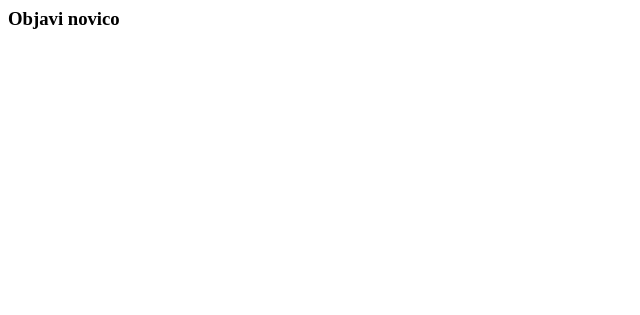
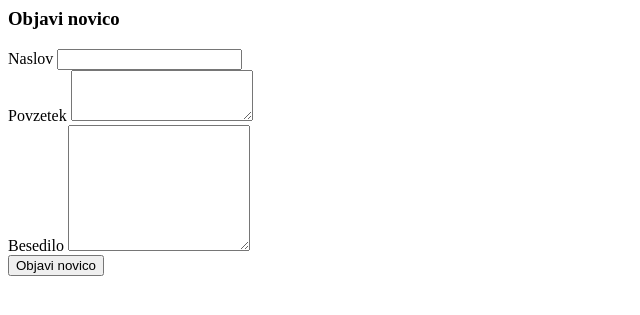
Before and after one commit to TimotejZavski/SA-spletnaloga, a PHP site: page /views/articles/create.php in a window 1280 px wide. Before the commit the part shown is almost empty. Shown: the top 315 px of the page, without its empty margins (0-640 px from the left). Run offline with PHP 8.4, Linux system fonts and the light colour scheme.

Commit message:
Dodan obrazec

```diff
--- a/views/articles/create.php
+++ b/views/articles/create.php
@@ -1,3 +1,19 @@
 <div class="container">
-    <h3>Objavi novico</h3>
+    <h3 class="mb-3">Objavi novico</h3>
+    <form>
+        <div class="mb-3">
+            <label class="form-label">Naslov</label>
+            <input type="text" class="form-control">
+        </div>
+        <div class="mb-3">
+            <label class="form-label">Povzetek</label>
+            <textarea class="form-control" rows="3"></textarea>
+        </div>
+        <div class="mb-3">
+            <label class="form-label">Besedilo</label>
+            <textarea class="form-control" rows="8"></textarea>
+        </div>
+        <button type="submit" class="btn btn-primary">Objavi novico</button>
+        <label class="text-danger"></label>
+    </form>
 </div>
```
